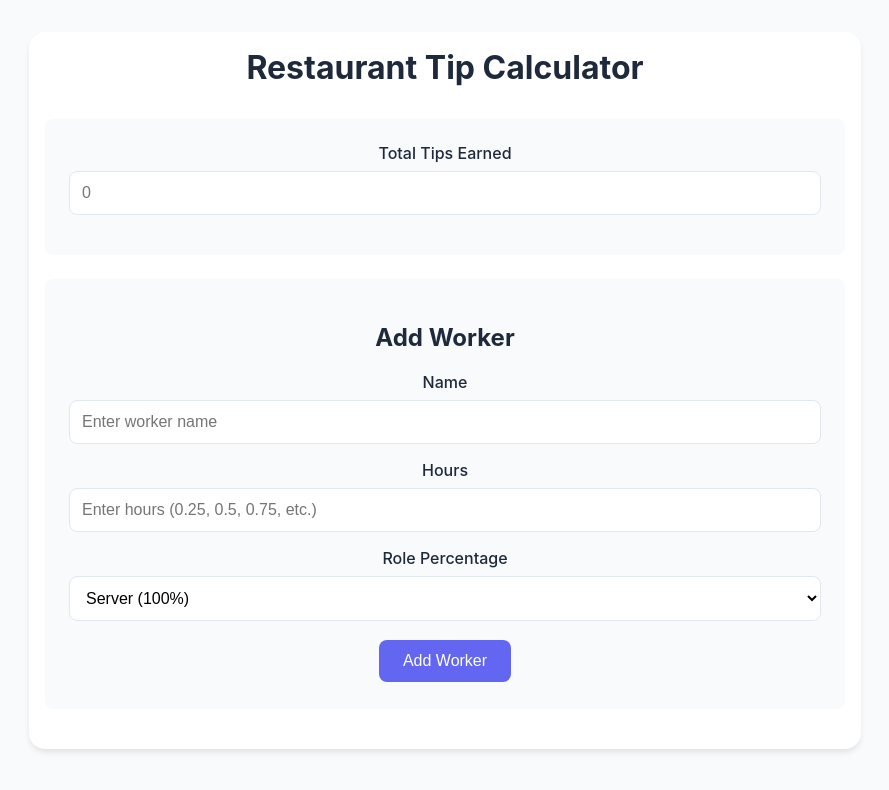
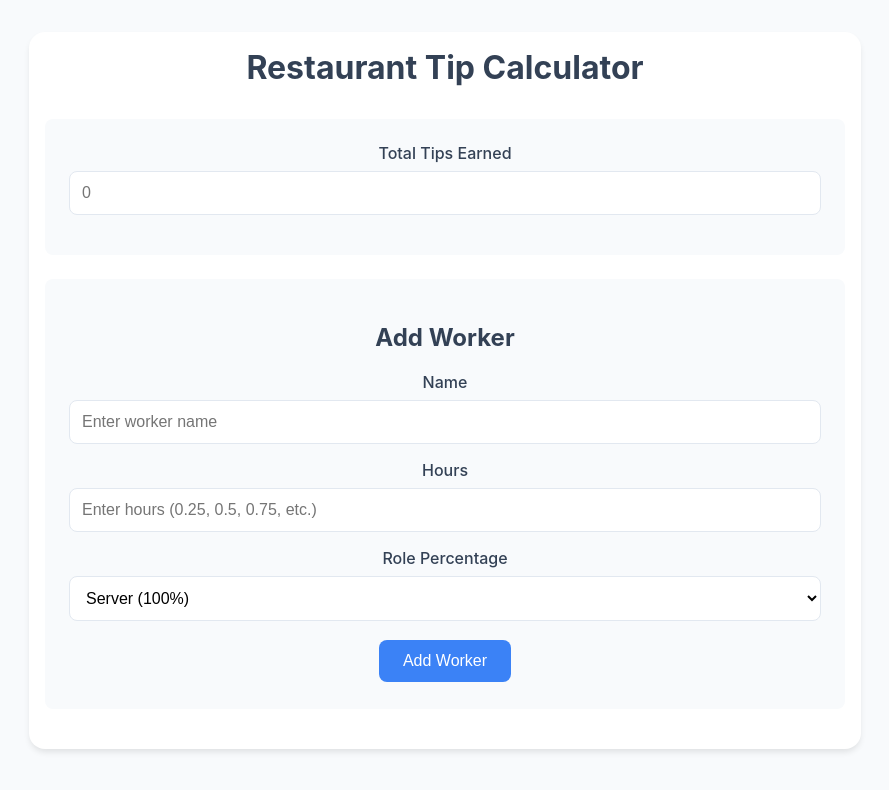
Before and after one commit to itayost/tip-calculator, a React (Create React App) app: page / in a window 1280 px wide. Shown: the top 790 px of the page, without its empty margins (195-1084 px from the left). Built offline with nearby package versions, Linux system fonts and the light colour scheme.

Commit message:
changed pallete

```diff
--- a/src/App.css
+++ b/src/App.css
@@ -1,13 +1,13 @@
 :root {
-  --primary-color: #6366f1;
-  --primary-hover: #4f46e5;
-  --danger-color: #ef4444;
-  --danger-hover: #dc2626;
-  --warning-color: #f59e0b;
-  --background-color: #f8fafc;
-  --card-background: #ffffff;
-  --text-color: #1e293b;
-  --border-color: #e2e8f0;
+  --primary-color: #3b82f6;      /* Bright blue */
+  --primary-hover: #2563eb;      /* Darker blue for hover */
+  --danger-color: #f43f5e;       /* Softer red */
+  --danger-hover: #e11d48;       /* Darker red for hover */
+  --warning-color: #f59e0b;      /* Amber */
+  --background-color: #f8fafc;   /* Very light gray with slight blue tint */
+  --card-background: #ffffff;    /* Pure white */
+  --text-color: #334155;         /* Soft black with blue undertone */
+  --border-color: #e2e8f0;       /* Light gray for borders */
 }
 
 /* Base styles */
```
